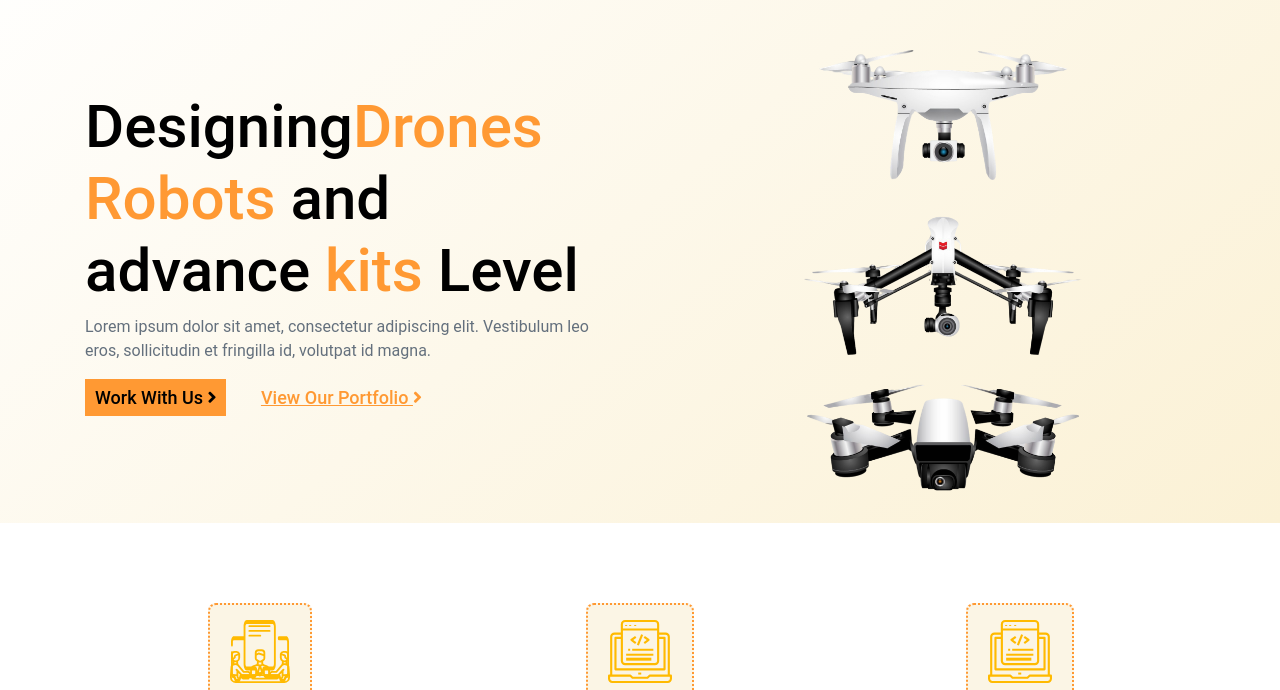
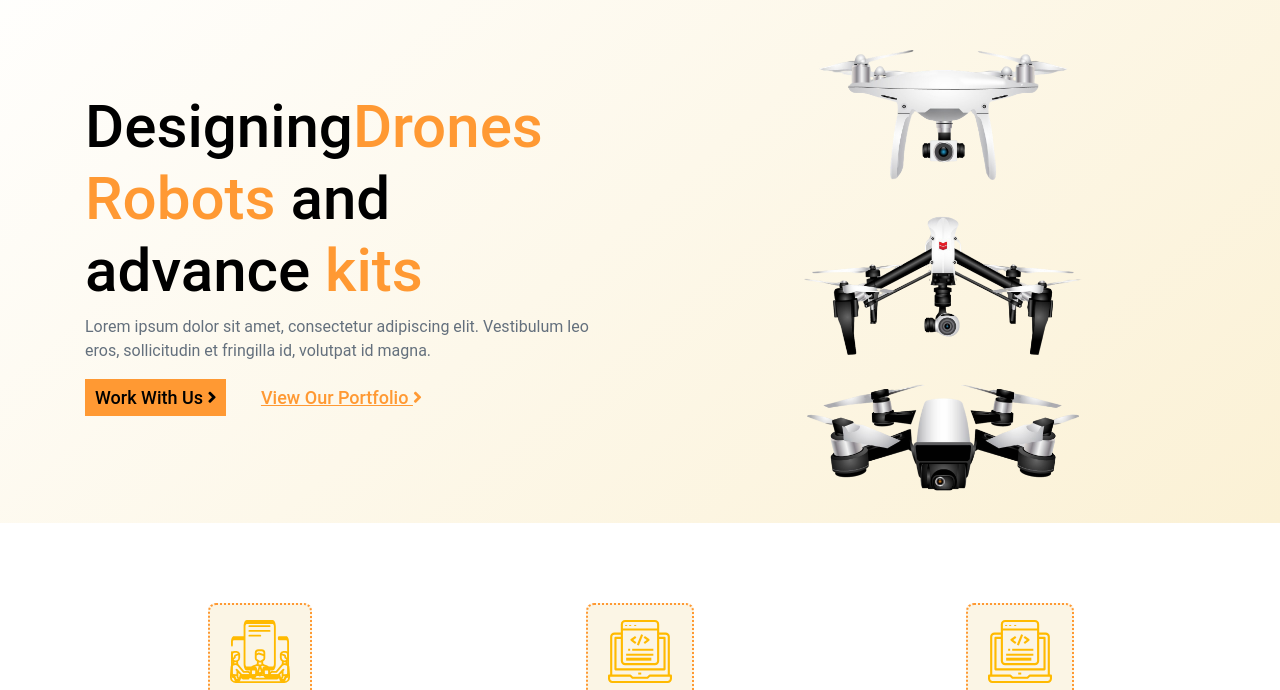
Before and after one commit to Himanshu1582/H3D, a plain HTML site: page index.html in a window 1280 px wide. Shown: the part 106-796 px from the top of the page. Drawn offline with nearby package versions, Linux system fonts and the light colour scheme.

Commit message:
indexfile

```diff
--- a/index.html
+++ b/index.html
@@ -62,7 +62,7 @@
             <div class="row " id="HeroSection">
                 <div class="col-md-6 centralize">
                     <div class="left-content ">
-                        <h2>Designing<span class="highlight">Drones Robots </span> and advance <span class="highlight">kits</span> Level
+                        <h2>Designing<span class="highlight">Drones Robots </span> and advance <span class="highlight">kits</span>
                         </h2>
                         <p>
                             Lorem ipsum dolor sit amet, consectetur adipiscing elit. Vestibulum leo eros, sollicitudin
```
